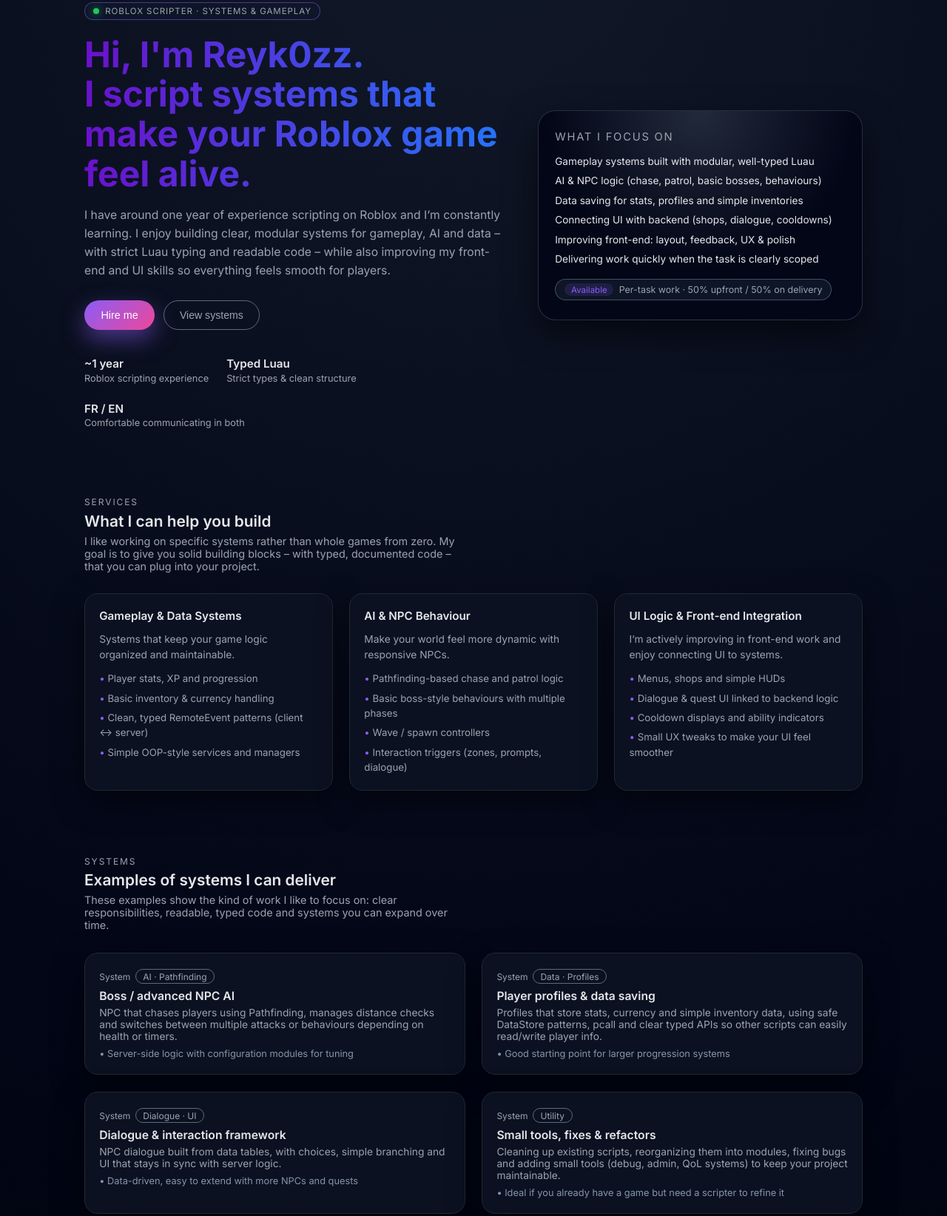
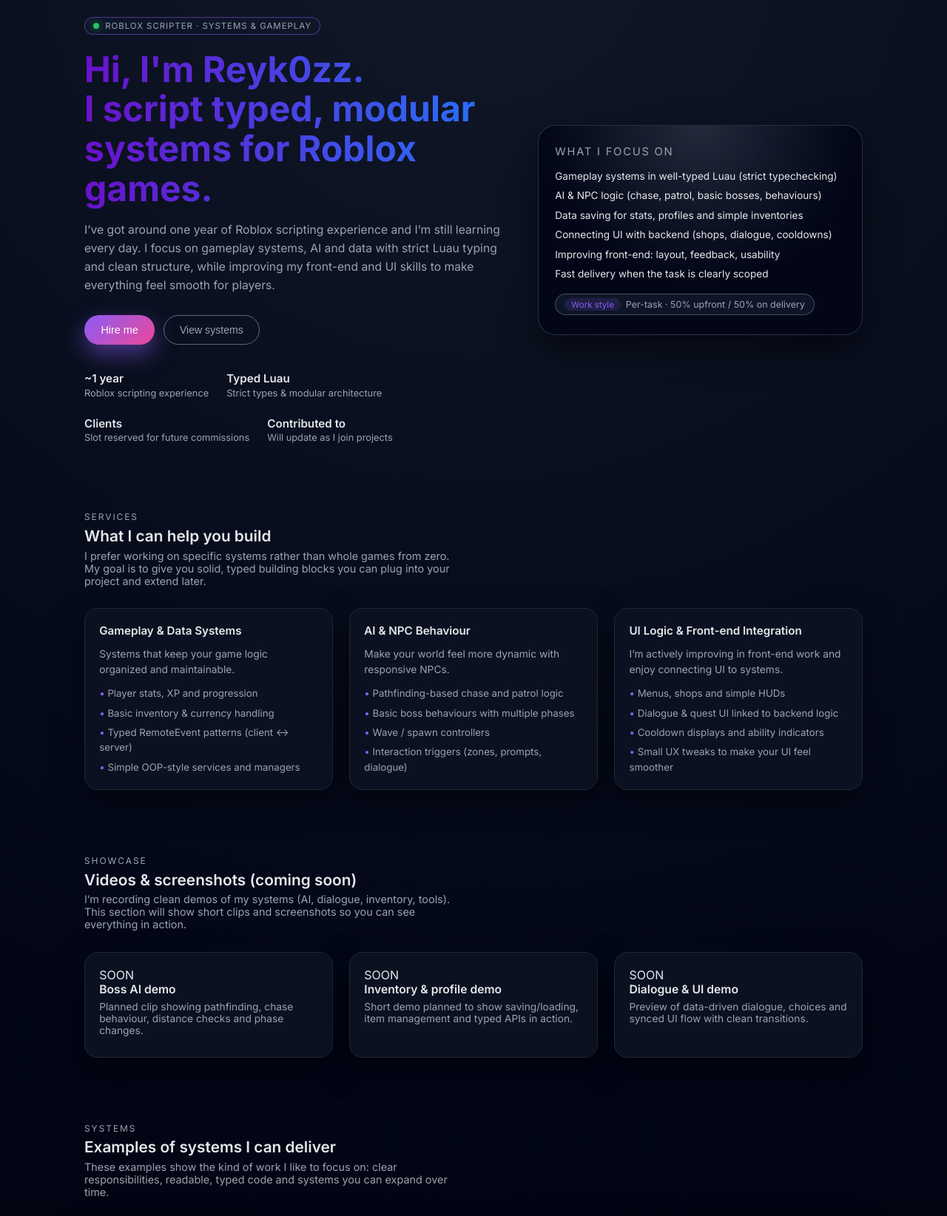
Before and after one commit to Starterplayer/reyk0zz-portfolio, a plain HTML site: page index.html in a window 1280 px wide. Shown: the part 108-1752 px from the top of the page at 74% size. Drawn offline with Linux system fonts and the light colour scheme.

Commit message:
Update index.html

```diff
--- a/index.html
+++ b/index.html
@@ -12,7 +12,7 @@
   <link href="https://fonts.googleapis.com/css2?family=Inter:wght@300;400;500;600;700&display=swap"
         rel="stylesheet" />
   <!-- Your stylesheet -->
-  <link rel="stylesheet" href="Style.css">
+  <link rel="stylesheet" href="style.css">
 </head>
 <body>
   <div class="page">
@@ -22,12 +22,20 @@
         <div class="nav-logo">
           REYK<span>0ZZ</span>
         </div>
+
+        <div class="nav-right">
           <div class="nav-links">
             <a href="#hero">Home</a>
             <a href="#services">Services</a>
             <a href="#work">Systems</a>
             <a href="#pricing">Pricing</a>
             <a href="#contact">Contact</a>
+          </div>
+
+          <div class="nav-status">
+            <span class="dot"></span>
+            <span class="nav-status-text">Commissions open</span>
+          </div>
         </div>
       </div>
     </nav>
@@ -44,13 +52,13 @@
 
             <h1 class="hero-title">
               Hi, I'm <span>Reyk0zz</span>.<br />
-              I script systems that make your Roblox game feel alive.
+              I script typed, modular systems for Roblox games.
             </h1>
 
             <p class="hero-subtitle">
-              I have around one year of experience scripting on Roblox and I’m constantly learning.
-              I enjoy building clear, modular systems for gameplay, AI and data – with strict Luau typing and
-              readable code – while also improving my front-end and UI skills so everything feels smooth for players.
+              I’ve got around one year of Roblox scripting experience and I’m still learning every day.
+              I focus on gameplay systems, AI and data with strict Luau typing and clean structure,
+              while improving my front-end and UI skills to make everything feel smooth for players.
             </p>
 
             <div class="hero-actions">
@@ -67,13 +75,20 @@
                 <span class="hero-stat-number">~1 year</span>
                 <span>Roblox scripting experience</span>
               </div>
+
               <div class="hero-stat-block">
                 <span class="hero-stat-number">Typed Luau</span>
-                <span>Strict types & clean structure</span>
+                <span>Strict types & modular architecture</span>
               </div>
+
               <div class="hero-stat-block">
-                <span class="hero-stat-number">FR / EN</span>
-                <span>Comfortable communicating in both</span>
+                <span class="hero-stat-number">Clients</span>
+                <span>Slot reserved for future commissions</span>
+              </div>
+
+              <div class="hero-stat-block">
+                <span class="hero-stat-number">Contributed to</span>
+                <span>Will update as I join projects</span>
               </div>
             </div>
           </div>
@@ -81,17 +96,17 @@
           <aside class="hero-card">
             <div class="hero-card-title">What I focus on</div>
             <ul class="hero-card-list">
-              <li>Gameplay systems built with modular, well-typed Luau</li>
+              <li>Gameplay systems in well-typed Luau (strict typechecking)</li>
               <li>AI & NPC logic (chase, patrol, basic bosses, behaviours)</li>
               <li>Data saving for stats, profiles and simple inventories</li>
               <li>Connecting UI with backend (shops, dialogue, cooldowns)</li>
-              <li>Improving front-end: layout, feedback, UX & polish</li>
-              <li>Delivering work quickly when the task is clearly scoped</li>
+              <li>Improving front-end: layout, feedback, usability</li>
+              <li>Fast delivery when the task is clearly scoped</li>
             </ul>
 
             <div class="hero-badge">
-              <span class="hero-badge-tag">Available</span>
-              <span>Per-task work · 50% upfront / 50% on delivery</span>
+              <span class="hero-badge-tag">Work style</span>
+              <span>Per-task · 50% upfront / 50% on delivery</span>
             </div>
           </aside>
         </div>
@@ -104,8 +119,8 @@
             <div class="section-eyebrow">Services</div>
             <h2 class="section-title">What I can help you build</h2>
             <p class="section-desc">
-              I like working on specific systems rather than whole games from zero.
-              My goal is to give you solid building blocks – with typed, documented code – that you can plug into your project.
+              I prefer working on specific systems rather than whole games from zero.
+              My goal is to give you solid, typed building blocks you can plug into your project and extend later.
             </p>
           </div>
 
@@ -117,7 +132,7 @@
                 <ul class="card-list">
                   <li>Player stats, XP and progression</li>
                   <li>Basic inventory & currency handling</li>
-                  <li>Clean, typed RemoteEvent patterns (client ↔ server)</li>
+                  <li>Typed RemoteEvent patterns (client ↔ server)</li>
                   <li>Simple OOP-style services and managers</li>
                 </ul>
               </div>
@@ -129,7 +144,7 @@
                 Make your world feel more dynamic with responsive NPCs.
                 <ul class="card-list">
                   <li>Pathfinding-based chase and patrol logic</li>
-                  <li>Basic boss-style behaviours with multiple phases</li>
+                  <li>Basic boss behaviours with multiple phases</li>
                   <li>Wave / spawn controllers</li>
                   <li>Interaction triggers (zones, prompts, dialogue)</li>
                 </ul>
@@ -146,6 +161,69 @@
                   <li>Cooldown displays and ability indicators</li>
                   <li>Small UX tweaks to make your UI feel smoother</li>
                 </ul>
+              </div>
+            </div>
+          </div>
+        </div>
+      </section>
+
+      <!-- MEDIA / DEMOS (SOON) -->
+      <section id="media">
+        <div class="container">
+          <div class="section-header">
+            <div class="section-eyebrow">Showcase</div>
+            <h2 class="section-title">Videos & screenshots (coming soon)</h2>
+            <p class="section-desc">
+              I’m recording clean demos of my systems (AI, dialogue, inventory, tools).
+              This section will show short clips and screenshots so you can see everything in action.
+            </p>
+          </div>
+
+          <div class="grid-3">
+            <div class="card media-card">
+              <div class="media-placeholder">
+                <span class="soon-label">SOON</span>
+              </div>
+              <div class="project-title">Boss AI demo</div>
+              <div class="project-desc">
+                Planned clip showing pathfinding, chase behaviour, distance checks and phase changes.
+              </div>
+              <!--
+                ▶ Quand tu auras une vidéo pour ce système, tu pourras remplacer le bloc .media-placeholder par :
+
+                <div class="media-video">
+                  <video controls src="videos/boss-ai-demo.mp4"></video>
+                </div>
+
+                ou un embed YouTube :
+
+                <div class="media-video">
+                  <iframe width="100%" height="220"
+                          src="https://www.youtube.com/embed/TON_ID_DE_VIDEO"
+                          title="Boss AI demo"
+                          frameborder="0"
+                          allowfullscreen></iframe>
+                </div>
+              -->
+            </div>
+
+            <div class="card media-card">
+              <div class="media-placeholder">
+                <span class="soon-label">SOON</span>
+              </div>
+              <div class="project-title">Inventory & profile demo</div>
+              <div class="project-desc">
+                Short demo planned to show saving/loading, item management and typed APIs in action.
+              </div>
+            </div>
+
+            <div class="card media-card">
+              <div class="media-placeholder">
+                <span class="soon-label">SOON</span>
+              </div>
+              <div class="project-title">Dialogue & UI demo</div>
+              <div class="project-desc">
+                Preview of data-driven dialogue, choices and synced UI flow with clean transitions.
               </div>
             </div>
           </div>
@@ -175,23 +253,6 @@
                 NPC that chases players using Pathfinding, manages distance checks and switches
                 between multiple attacks or behaviours depending on health or timers.
               </div>
-              <!--
-                VIDEO DEMO PLACEHOLDER
-                ▶ Quand tu auras une vidéo pour ce système, tu peux la mettre ici :
-
-                <div class="project-video">
-                  <video controls src="videos/boss-ai-demo.mp4"></video>
-                </div>
-
-                ou bien un embed YouTube :
-
-                <div class="project-video">
-                  <iframe width="100%" height="250"
-                          src="https://www.youtube.com/embed/TON_ID_DE_VIDEO"
-                          title="Boss AI demo" frameborder="0"
-                          allowfullscreen></iframe>
-                </div>
-              -->
               <div class="project-meta">
                 • Server-side logic with configuration modules for tuning
               </div>
@@ -205,14 +266,8 @@
               <div class="project-title">Player profiles & data saving</div>
               <div class="project-desc">
                 Profiles that store stats, currency and simple inventory data, using safe DataStore
-                patterns, pcall and clear typed APIs so other scripts can easily read/write player info.
+                patterns, pcall and typed APIs so other scripts can easily read/write player info.
               </div>
-              <!--
-                VIDEO DEMO PLACEHOLDER (DATA / INVENTORY)
-                <div class="project-video">
-                  <video controls src="videos/profile-inventory-demo.mp4"></video>
-                </div>
-              -->
               <div class="project-meta">
                 • Good starting point for larger progression systems
               </div>
@@ -228,15 +283,6 @@
                 NPC dialogue built from data tables, with choices, simple branching and UI that
                 stays in sync with server logic.
               </div>
-              <!--
-                VIDEO DEMO PLACEHOLDER (DIALOGUE)
-                <div class="project-video">
-                  <iframe width="100%" height="250"
-                          src="https://www.youtube.com/embed/TON_ID_DE_VIDEO"
-                          title="Dialogue system demo" frameborder="0"
-                          allowfullscreen></iframe>
-                </div>
-              -->
               <div class="project-meta">
                 • Data-driven, easy to extend with more NPCs and quests
               </div>
@@ -252,79 +298,8 @@
                 Cleaning up existing scripts, reorganizing them into modules, fixing bugs and
                 adding small tools (debug, admin, QoL systems) to keep your project maintainable.
               </div>
-              <!--
-                VIDEO DEMO PLACEHOLDER (TOOLS / POLISH)
-                <div class="project-video">
-                  <video controls src="videos/tools-demo.mp4"></video>
-                </div>
-              -->
               <div class="project-meta">
                 • Ideal if you already have a game but need a scripter to refine it
-              </div>
-            </div>
-          </div>
-        </div>
-      </section>
-            <!-- MEDIA / DEMOS (SOON) -->
-      <section id="media">
-        <div class="container">
-          <div class="section-header">
-            <div class="section-eyebrow">Showcase</div>
-            <h2 class="section-title">Videos & screenshots (coming soon)</h2>
-            <p class="section-desc">
-              I’m currently recording clean demos of my systems (AI, dialogue, inventory, tools).
-              This section will soon show short clips and screenshots so you can see everything in action.
-            </p>
-          </div>
-
-          <div class="grid-3">
-            <div class="card media-card">
-              <div class="media-placeholder">
-                <span class="soon-label">SOON</span>
-              </div>
-              <div class="project-title">Boss AI demo</div>
-              <div class="project-desc">
-                Short video showing pathfinding, chase behaviour, distance checks and phase changes.
-              </div>
-
-              <!--
-                👉 Quand tu auras la vidéo du boss :
-                Remplace le bloc .media-placeholder ci-dessus par par exemple :
-
-                <div class="media-video">
-                  <video controls src="videos/boss-ai-demo.mp4"></video>
-                </div>
-
-                ou un embed YouTube :
-
-                <div class="media-video">
-                  <iframe width="100%" height="220"
-                          src="https://www.youtube.com/embed/TON_ID_DE_VIDEO"
-                          title="Boss AI demo"
-                          frameborder="0"
-                          allowfullscreen></iframe>
-                </div>
-              -->
-            </div>
-
-            <div class="card media-card">
-              <div class="media-placeholder">
-                <span class="soon-label">SOON</span>
-              </div>
-              <div class="project-title">Inventory & profile demo</div>
-              <div class="project-desc">
-                Planned clip showing saving/loading, item management and typed APIs in action.
-              </div>
-              <!-- Même principe, tu remplaceras le placeholder par une vidéo ou un screen -->
-            </div>
-
-            <div class="card media-card">
-              <div class="media-placeholder">
-                <span class="soon-label">SOON</span>
-              </div>
-              <div class="project-title">Dialogue & UI demo</div>
-              <div class="project-desc">
-                Preview of data-driven dialogue, choices and synced UI flow.
               </div>
             </div>
           </div>
@@ -340,7 +315,7 @@
             <p class="section-desc">
               I’m still building my portfolio, so my prices stay reasonable while I gain more experience.
               I charge per task, with 50% upfront and 50% on delivery for bigger systems.
-              Below are rough ranges – we can always adjust based on your project.
+              These ranges are a starting point – we can always adjust based on your project.
             </p>
           </div>
 
```
Lines whose indentation alone changed are shown as unchanged.
